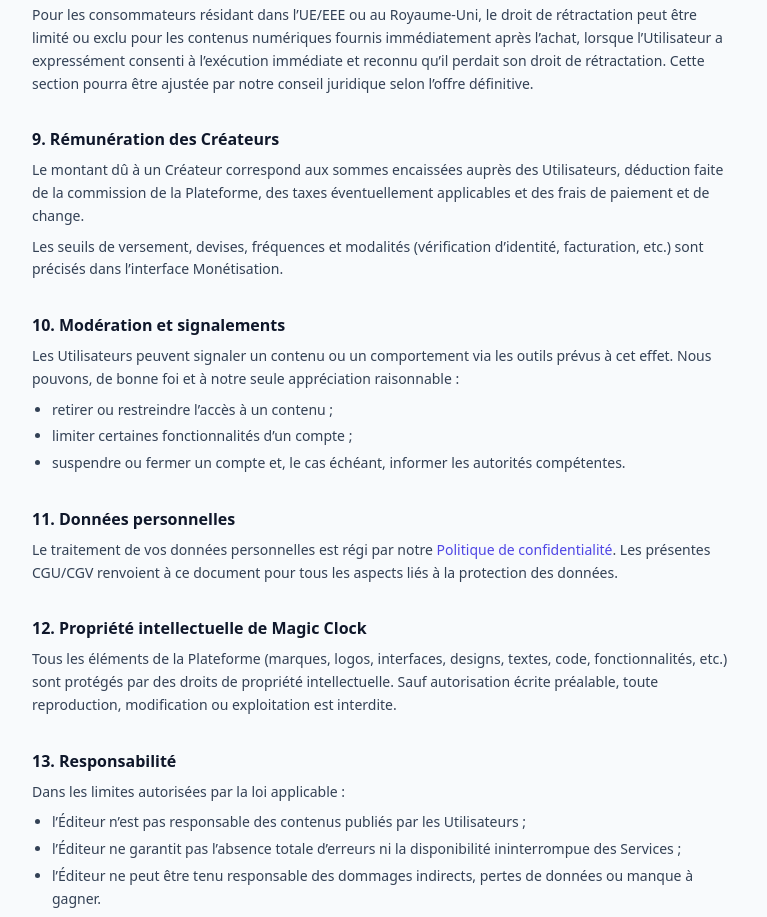
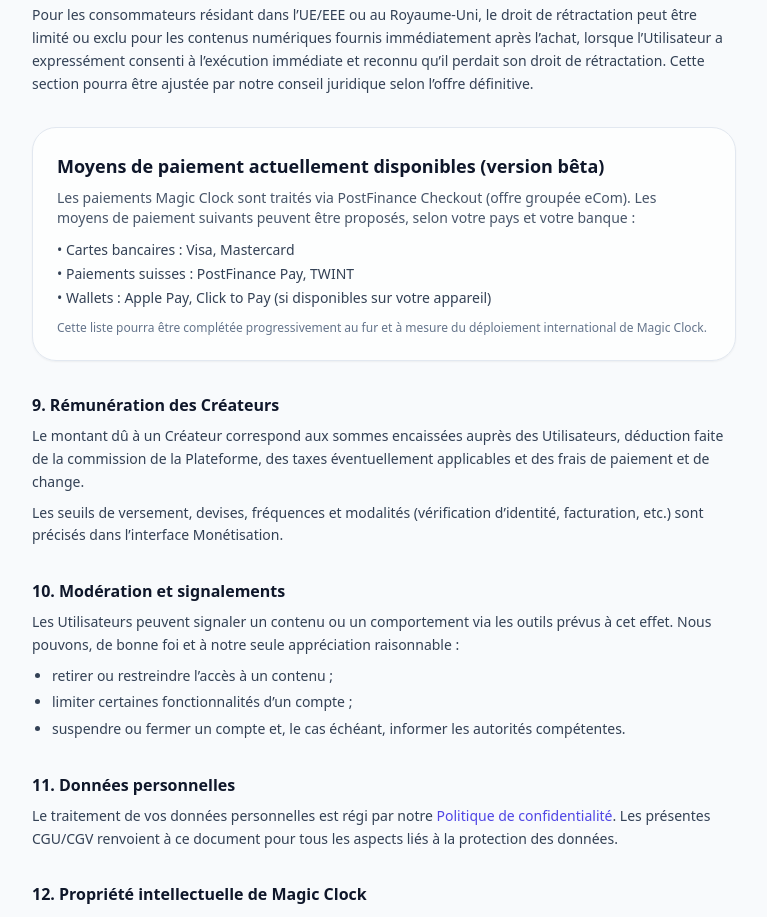
Before and after one commit to welcome-magic-clock/magic-clock-web-mvp, a Next.js app: page /legal/cgv in a window 1280 px wide. Shown: the part 2800-3717 px from the top of the page, without its empty margins (384-1151 px from the left). Built offline with nearby package versions, Linux system fonts and the light colour scheme.

Commit message:
Update page.tsx

```diff
--- a/app/legal/cgv/page.tsx
+++ b/app/legal/cgv/page.tsx
@@ -1,4 +1,5 @@
 // app/legal/cgv/page.tsx
+import { PaymentMethodsSection } from "@/components/legal/PaymentMethodsSection";
 
 export const metadata = {
   title: "CGV – Magic Clock",
@@ -334,6 +335,9 @@ export default function LegalCGVPage() {
           </p>
         </section>
 
+        {/* 8 bis. Moyens de paiement disponibles (section réutilisable) */}
+        <PaymentMethodsSection />
+
         {/* 9. Rémunération des créateurs */}
         <section>
           <h2 className="text-base font-semibold text-slate-900">
```
